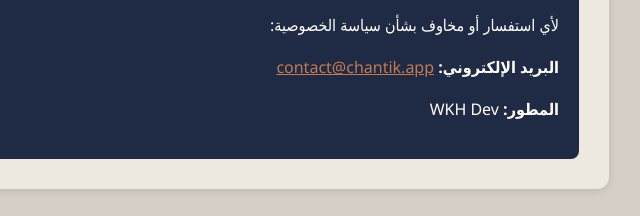
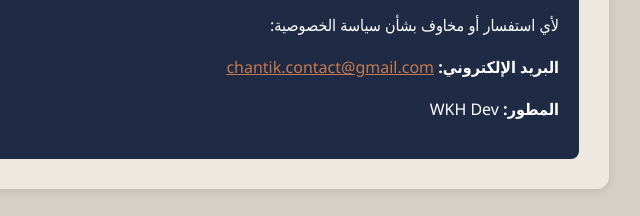
Before and after one commit to WalidKhalladi/Chantik-Web, a plain HTML site: page privacy-policy-ar.html in a window 1280 px wide. Shown: the part 3545-3761 px from the top of the page, 411-1051 px from the left. Drawn offline with Linux system fonts and the light colour scheme.

Commit message:
update pages

```diff
--- a/privacy-policy-ar.html
+++ b/privacy-policy-ar.html
@@ -148,7 +148,7 @@
                 <p>لأي استفسار أو مخاوف بشأن سياسة الخصوصية:</p>
                 <p style="margin-top: 15px;">
                     <strong>البريد الإلكتروني:</strong>
-                    <a href="mailto:contact@chantik.app">contact@chantik.app</a>
+                    <a href="mailto:chantik.contact@gmail.com">chantik.contact@gmail.com</a>
                 </p>
                 <p style="margin-top: 10px;">
                     <strong>المطور:</strong> WKH Dev
```
Also changed, not shown: index.html (+1 -1 lines), privacy-policy-fr.html (+1 -1 lines), terms-of-service-ar.html (+1 -1 lines), terms-of-service-fr.html (+1 -1 lines), 1 other file.
